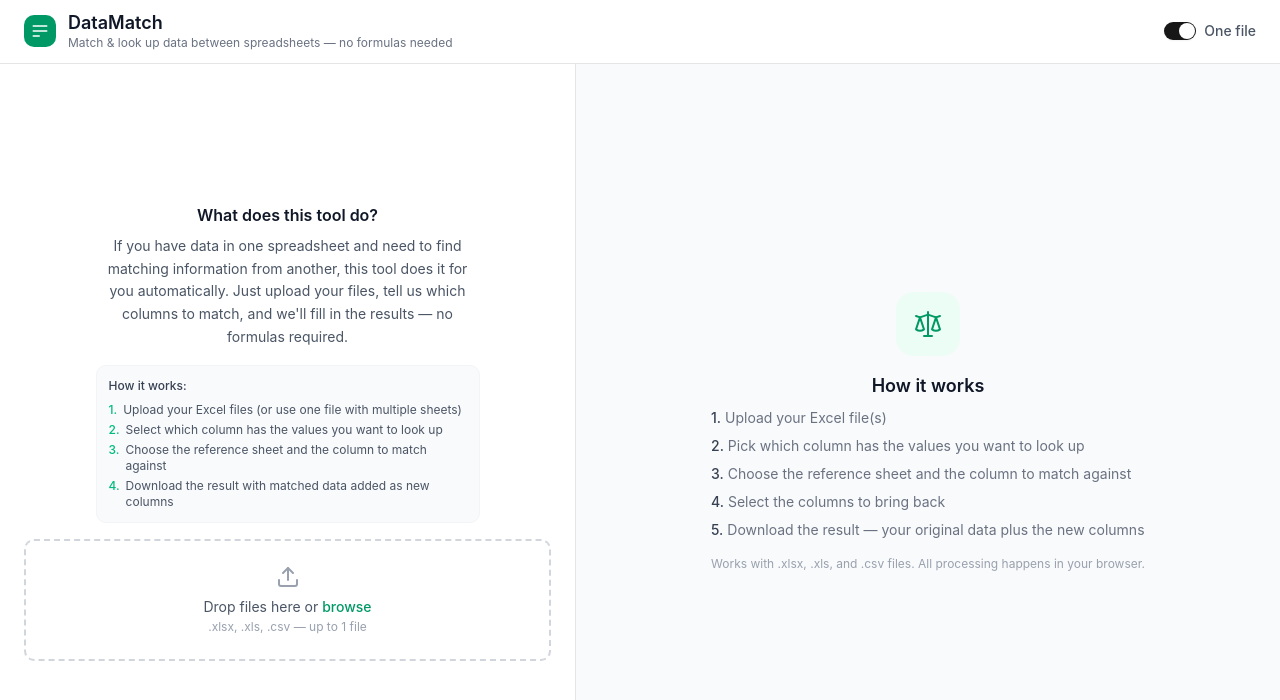
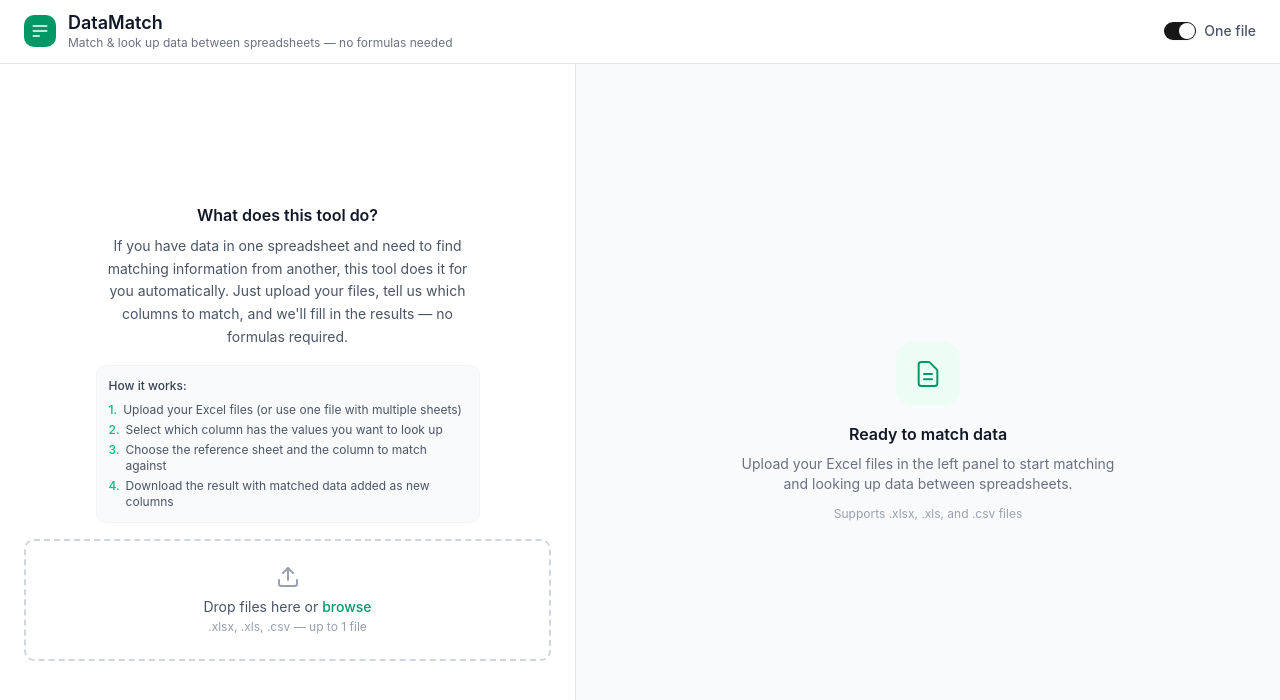
Before and after one commit to felix1200/datamatch, a Next.js app: page / in a window 1280 px wide. Shown: the top 700 px of the page. Built offline with nearby package versions, Linux system fonts and the light colour scheme.

Commit message:
fix: remove duplicate "How it works" section
Coze-Commit-Type: user
Coze-User-ID: 2591975774889463
Coze-Conversation-ID: 10932983

```diff
--- a/src/app/page.tsx
+++ b/src/app/page.tsx
@@ -235,21 +235,17 @@ export default function Home() {
             </>
           ) : (
             <div className="flex-1 flex items-center justify-center p-8">
-              <div className="text-center max-w-md">
+              <div className="text-center max-w-sm">
                 <div className="w-16 h-16 rounded-2xl bg-emerald-50 flex items-center justify-center mx-auto mb-4">
                   <svg className="w-8 h-8 text-emerald-600" fill="none" viewBox="0 0 24 24" stroke="currentColor" strokeWidth={1.5}>
-                    <path strokeLinecap="round" strokeLinejoin="round" d="M3 6l3 1m0 0l-3 9a5.002 5.002 0 006.001 0M6 7l3 9M6 7l6-2m6 2l3-1m-3 1l-3 9a5.002 5.002 0 006.001 0M18 7l3 9m-3-9l-6-2m0-2v2m0 16V5m0 16H9m3 0h3" />
+                    <path strokeLinecap="round" strokeLinejoin="round" d="M9 12h6m-6 4h6m2 5H7a2 2 0 01-2-2V5a2 2 0 012-2h5.586a1 1 0 01.707.293l5.414 5.414a1 1 0 01.293.707V19a2 2 0 01-2 2z" />
                   </svg>
                 </div>
-                <h2 className="text-lg font-semibold text-gray-900 mb-2">How it works</h2>
-                <div className="text-sm text-gray-500 space-y-2 text-left">
-                  <p><span className="font-medium text-gray-700">1.</span> Upload your Excel file(s)</p>
-                  <p><span className="font-medium text-gray-700">2.</span> Pick which column has the values you want to look up</p>
-                  <p><span className="font-medium text-gray-700">3.</span> Choose the reference sheet and the column to match against</p>
-                  <p><span className="font-medium text-gray-700">4.</span> Select the columns to bring back</p>
-                  <p><span className="font-medium text-gray-700">5.</span> Download the result — your original data plus the new columns</p>
-                </div>
-                <p className="text-xs text-gray-400 mt-4">Works with .xlsx, .xls, and .csv files. All processing happens in your browser.</p>
+                <h2 className="text-base font-semibold text-gray-900 mb-2">Ready to match data</h2>
+                <p className="text-sm text-gray-500">
+                  Upload your Excel files in the left panel to start matching and looking up data between spreadsheets.
+                </p>
+                <p className="text-xs text-gray-400 mt-3">Supports .xlsx, .xls, and .csv files</p>
               </div>
             </div>
           )}
```
